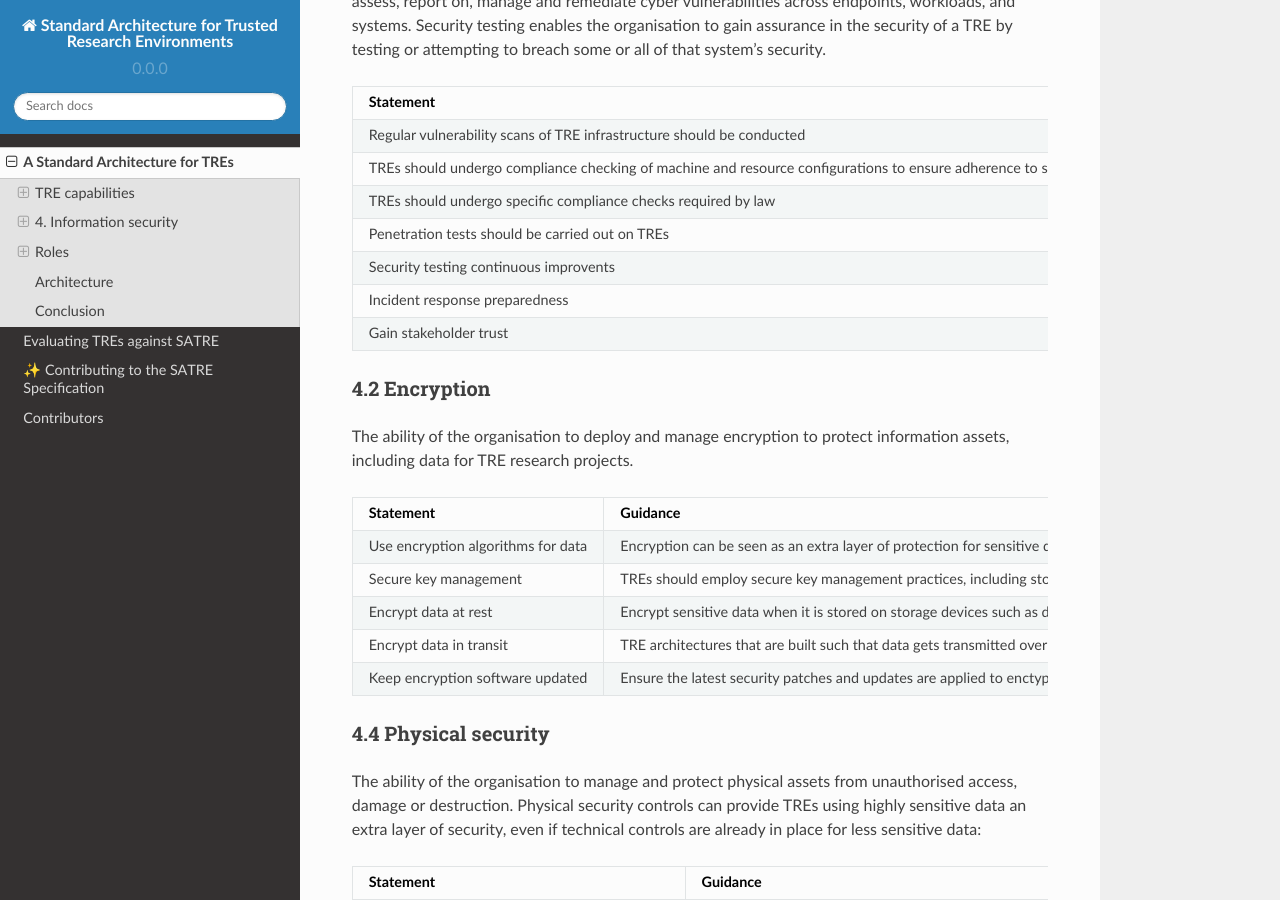
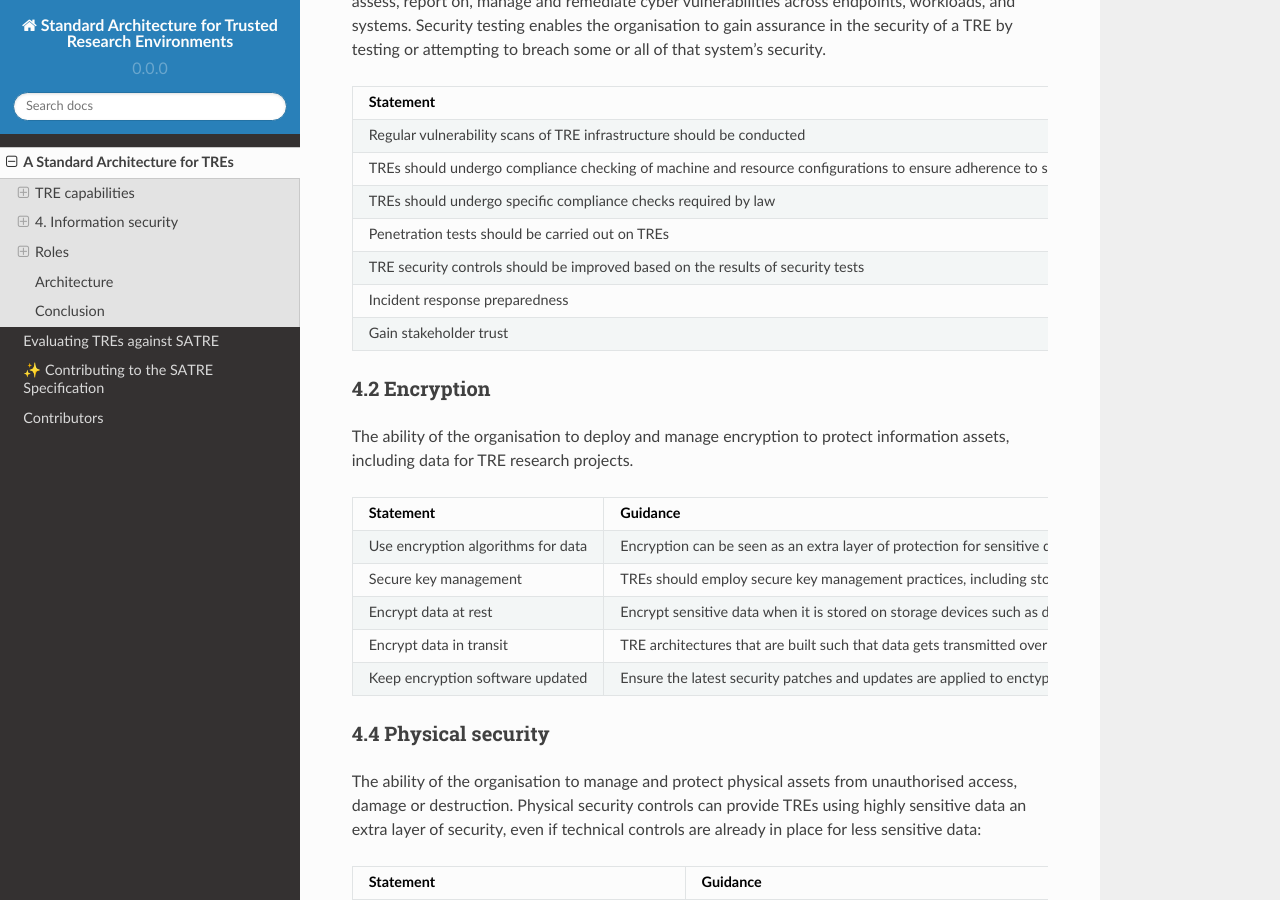
Before and after one commit to sa-tre/satre-specification, a Sphinx documentation site: the page built from docs/source/standard.md, in a window 1280 px wide and 900 px high, scrolled down 2570 px. Built offline with Sphinx 7.4.7 and the Read the Docs theme 2.0.0, drawn with Linux system fonts in a browser that asks for light colours.

Commit message:
revise TRE security controls should be improved

```diff
--- a/docs/source/standard.md
+++ b/docs/source/standard.md
@@ -111,7 +111,7 @@ Vulnerability management describes the ability of the organisation operating a T
 | TREs should undergo compliance checking of machine and resource configurations to ensure adherence to security standards and best practices | Adhering to the highest level of security standards suggested by the IT department of the TRE operators organisation will reduce the risk of security breaches and data leakage. This should be done in advance of any sensitive data being uploaded to the TRE. |
 | TREs should undergo specific compliance checks required by law | Many industry regulations and standards require organisations to perform security tests and other compliance checks, for example GDPR. By conducting these tests, organisations can demonstrate due diligence, increasing trust in the TRE and avoiding penalties for the TRE operators.
 | Penetration tests should be carried out on TREs | By intentionally attempting to breach their TRE's security controls, organisations can proactively discover unnoticed vulnerabilities before they are exploited maliciously. Tests can evaluate the effectiveness of security controls in preventing data breaches, unauthorised access, or other security incidents|
-| Security testing continuous improvents | Security testing will reveal bugs and discrepancies in the TRE architecture which can be addressed in advance of sensitive data being uploaded. Regular testing will enable organisations to refine their security measures and incident response capabilities to adapt to new and emerging threats. |
+| TRE security controls should be improved based on the results of security tests | Security testing can reveal bugs and discrepancies in the TRE architecture which should be addressed in advance of sensitive data being uploaded, or with urgency in the case of an operational TRE. Regular testing will allow organisations to refine their TRE security controls and incident response capabilities, enabling them to adapt to any new security concerns that may arise as a result of changes in the underlying software. |
 | Incident response preparedness | By simulating potential security breaches or incidents, organisations running TREs can assess their incident response procedures and ensure a swift and effective response when a real incident occurs.
 | Gain stakeholder trust | Knowlege that regular security testing occurs will help to ensure stakeholders, including researchers and data providers, can put their trust in Trusted Research Environments.
 
```
